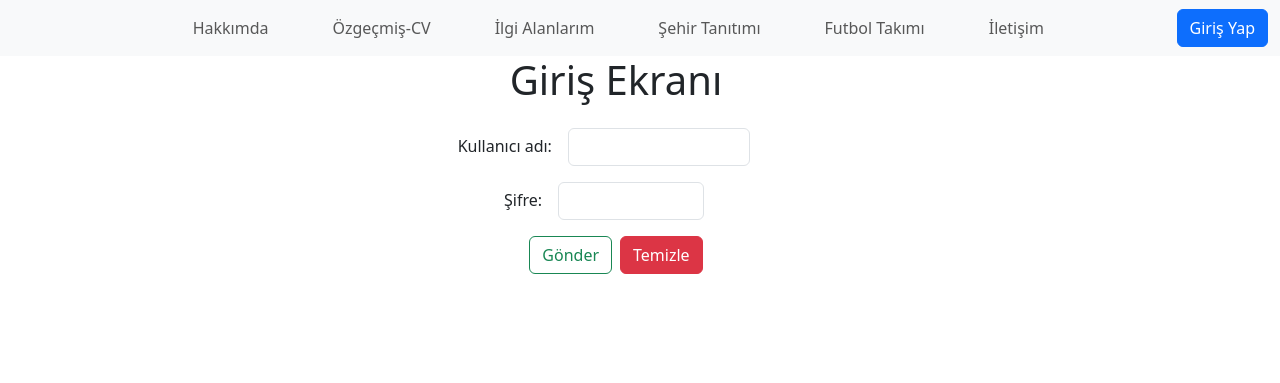
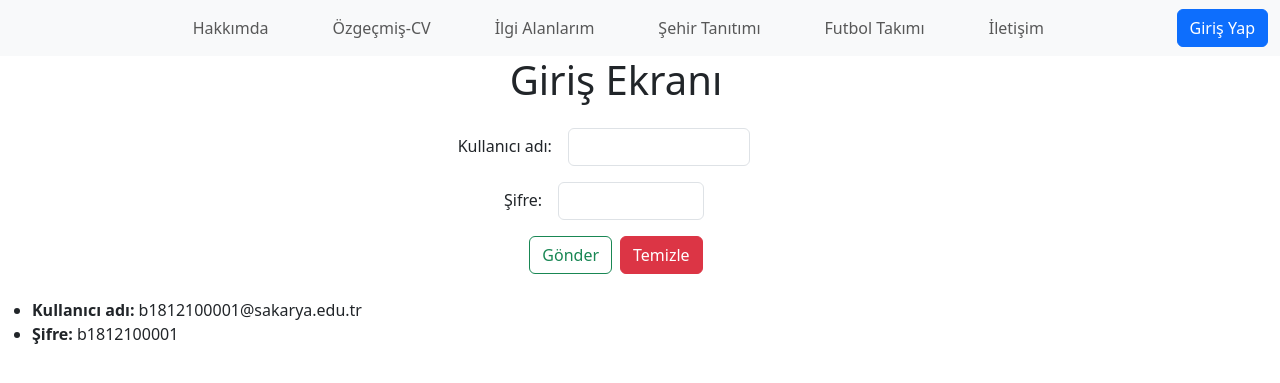
Before and after one commit to Renxpl/Web-Technologies--Task, a PHP site: page /login.html in a window 1280 px wide. Shown: the top 383 px of the page. Run offline with PHP 8.4, Linux system fonts and the light colour scheme.

Commit message:
Login sayfasına hatırlatma eklendi.

```diff
--- a/login.html
+++ b/login.html
@@ -67,8 +67,17 @@
         <button class="btn btn-danger" type="reset">Temizle</button>
     </div>
 
+</form>
+<br>
 
-</form>
+<ul>
+    <li><strong>Kullanıcı adı:</strong> b1812100001@sakarya.edu.tr</li>
+    <li><strong>Şifre:</strong> b1812100001</li>
+
+</ul>
+
+
+
 
 
     <script src="bootstrap.js"></script>
--- a/login.php
+++ b/login.php
@@ -3,10 +3,9 @@ session_start();
 
 // Basit bir kullanıcı veritabanı örneği (gerçek uygulamalarda bu veriler veritabanında saklanır)
 $users = [
-    'b1812100001@example.com' => 'password123',
+    'b1812100001@sakarya.edu.tr' => 'b1812100001',
     // Diğer kullanıcılar...
 ];
-
 // Formdan gelen verileri al
 $email = $_POST['epost'];
 $password = $_POST['passw'];
```
